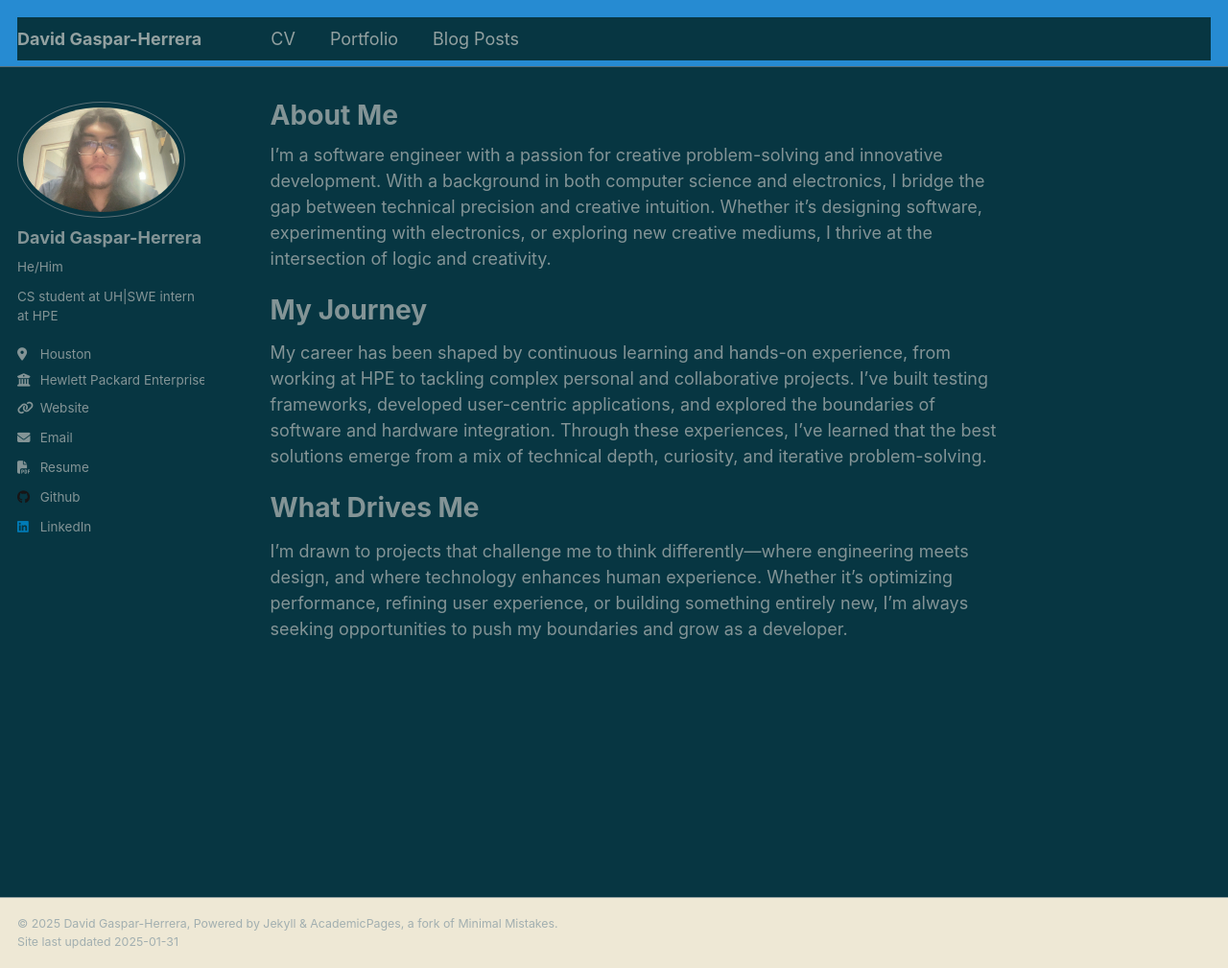
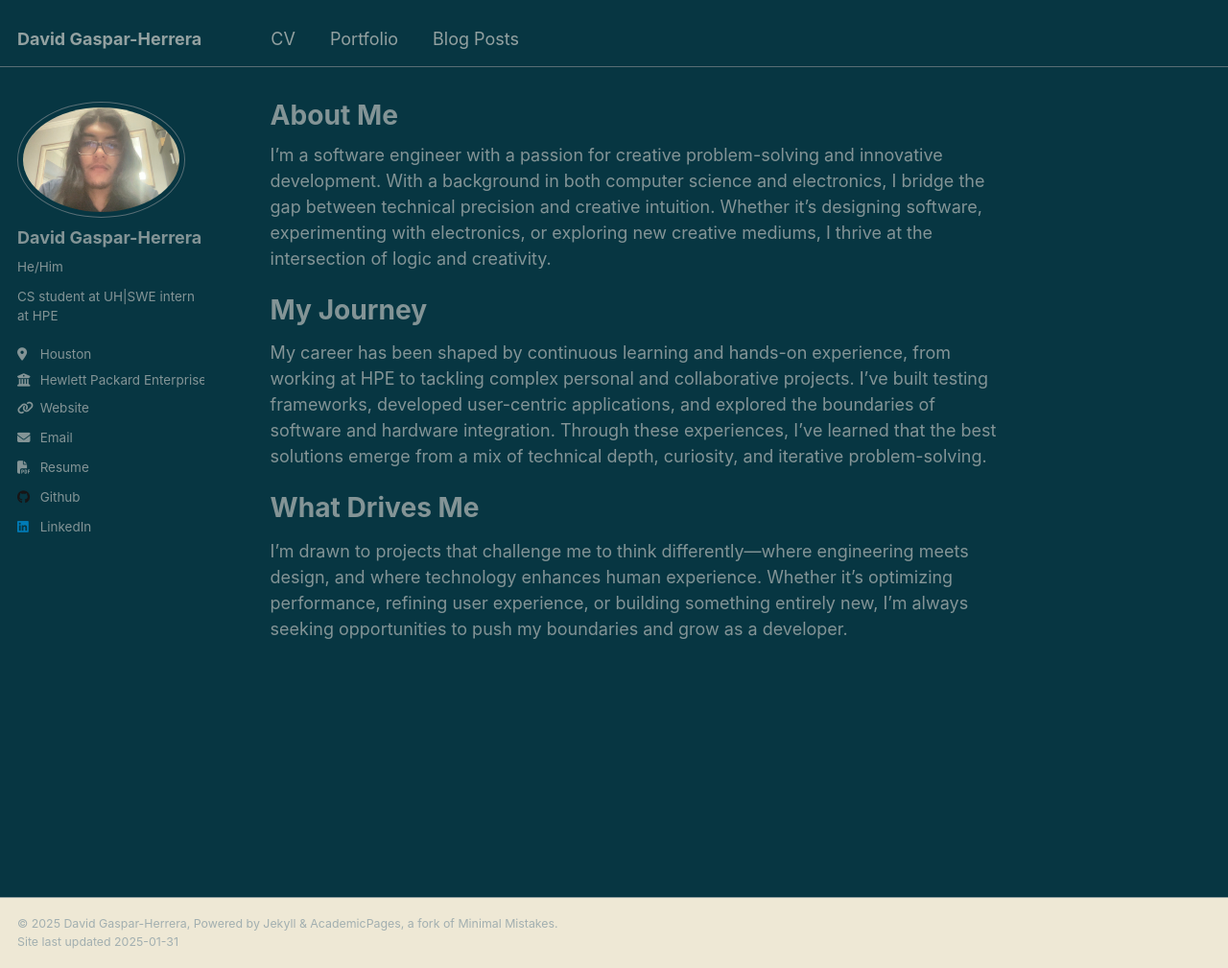
Before and after one commit to David-Gaspar-H/david-gaspar-h.github.io, a Jekyll site: the page built from _pages/about.md, in a window 1280 px wide and 1009 px high. Shown: the whole window at 96% size. Built offline with Jekyll 4.4.1, drawn with Linux system fonts in a browser that asks for light colours.

Commit message:
Update _masthead.scss

```diff
--- a/_sass/_masthead.scss
+++ b/_sass/_masthead.scss
@@ -4,7 +4,7 @@
 
 .masthead {
   position: fixed;
-  background: $primary-color;
+  background: $background-color;
   border-bottom: 1px solid $border-color;
   height: $masthead-height;
   top: 0;
```
